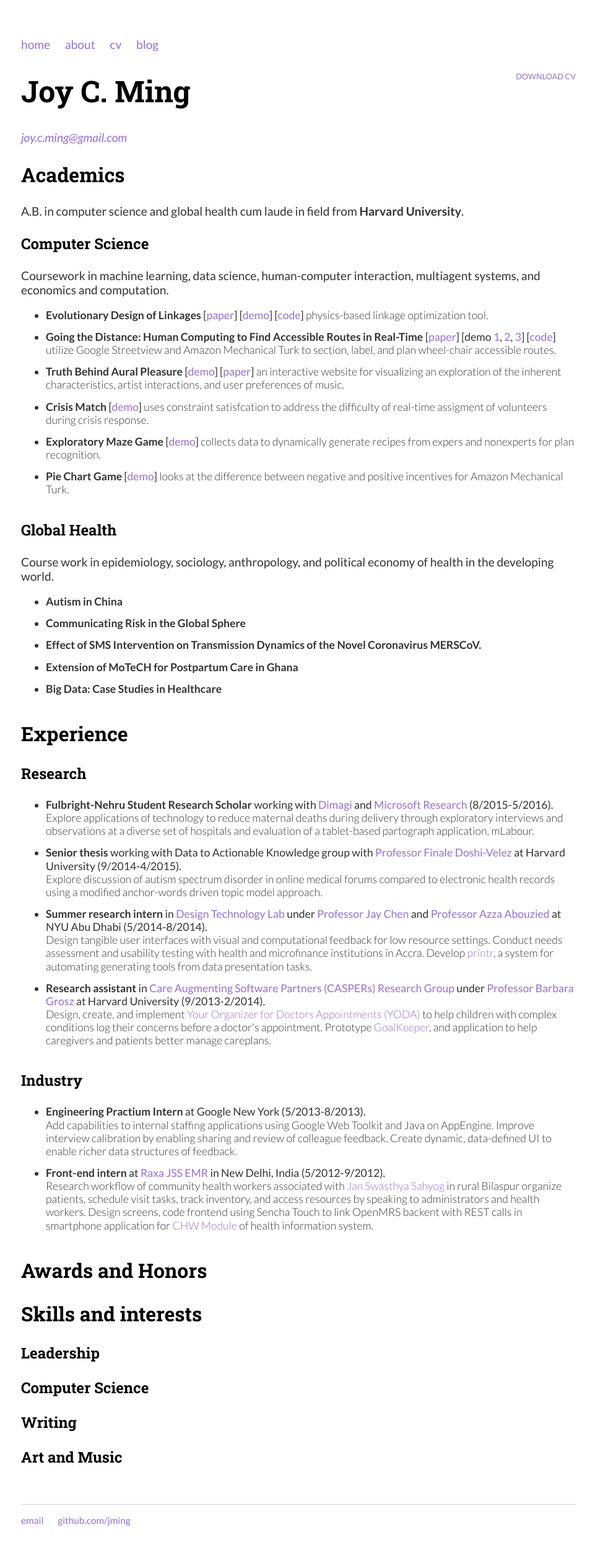
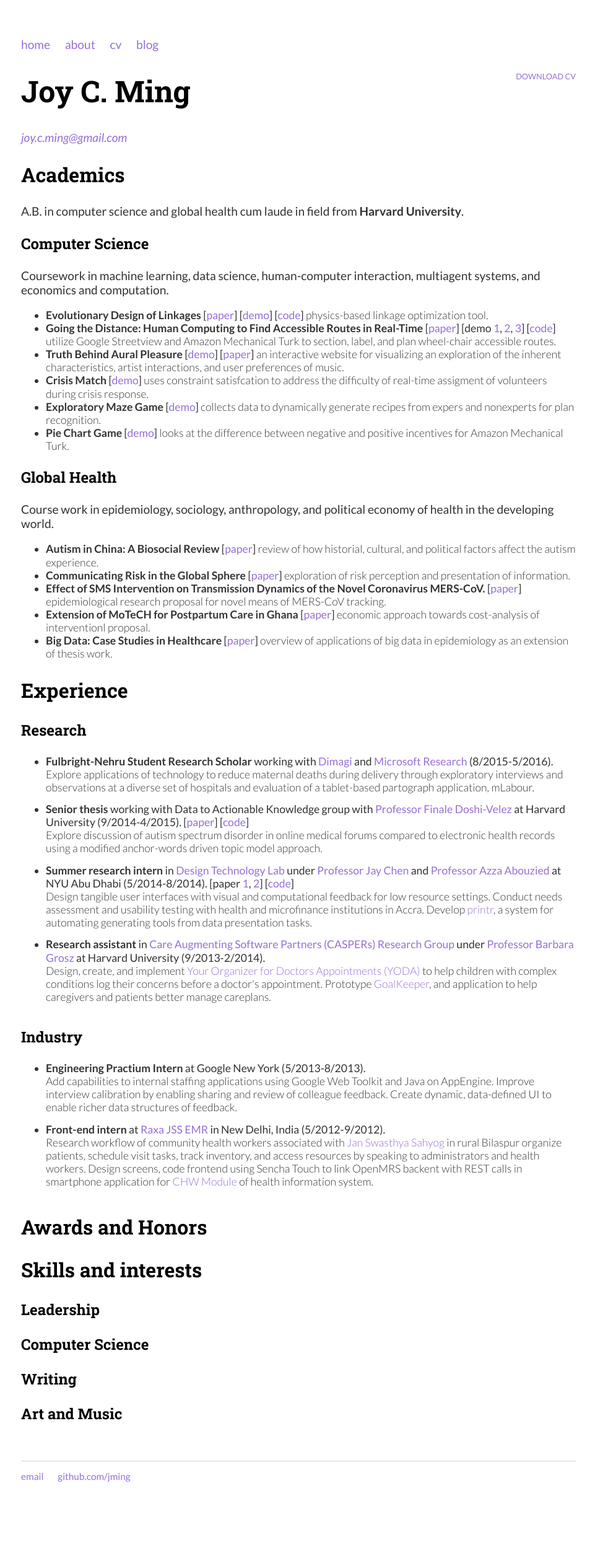
Before and after one commit to jming/jming.github.io, a Jekyll site: the page built from cv/index.html, in a window 1280 px wide. Shown: the whole page at 62% size, without its empty margins (158-1119 px from the left). Built offline with Jekyll 4.4.1, drawn with Linux system fonts in a browser that asks for light colours; after the commit the page ends 2452 px from its top, so only the background shows below that.

Commit message:
content and fonts

```diff
--- a/css/main.css
+++ b/css/main.css
@@ -1,4 +1,4 @@
-body { margin: 60px auto; width: 70%; font-family: 'Lato', 'Sans-Serif'; }
+body { margin: 60px auto; width: 70%; font-family: 'Lato', 'Helvetica', 'Arial', 'Sans-Serif'; }
 
 a { text-decoration: none;
     /*color: #999; */
@@ -7,15 +7,15 @@ a { text-decoration: none;
 a:hover { text-decoration: underline; }
 
 p, ul { font-size: 1.3em; line-height: 1.2em; color: #333;
-font-family: 'Lato', 'Sans-Serif';}
+font-family: 'Lato', 'Helvetica', 'Arial', 'Sans-Serif';}
 
-h1, h2, h3, h4 { font-family: 'Roboto Slab', 'Arial', 'Sans-Serif'; }
+h1, h2, h3, h4 { font-family: 'Roboto Slab', 'Helvetica', 'Arial', 'Sans-Serif'; }
 h1 { font-size: 3em;  }
 h2 { font-size: 2.7em; }
 h3 { font-size: 2.3em; }
 h4 { font-size: 1.9em; }
 
-nav ul, footer ul { font-size: 1.2em; font-family: 'Lato', 'Arial', 'Sans-Serif'; padding: 0px; list-style: none; }
+nav ul, footer ul { font-size: 1.2em; font-family: 'Lato', 'Helvetica', 'Arial', 'Sans-Serif'; padding: 0px; list-style: none; }
 nav ul li, footer ul li { display: inline; margin-right: 20px; }
 
 footer { border-top: 1px solid #d5d5d5; font-size: .8em; }
@@ -30,9 +30,10 @@ ul.posts li { list-style: none; }
 .cv h2 { font-size: 2em; }
 .cv h3 { font-size: 1.5em;}
 /*.cv h4 { font-size: 1.3em;}*/
-.cv address, .cv .download { font-family: 'Lato', 'Arial', 'Sans-Serif'; color: #966fd6;}
+.cv address, .cv .download { font-family: 'Lato', 'Helvetica', 'Arial', 'Sans-Serif'; color: #966fd6;}
 .cv address, .cv p { font-size: 1.2em; }
 .cv ul { font-size: 1.1em; }
 .cv entry { font-size: 1em; font-weight: 300;}
 .cv li { padding-bottom: 0.8em;}
+.cv .compact li { padding-bottom: 0em;}
 .cv .download { float: right; font-size: .8em; text-transform: uppercase; }
--- a/cv/index.html
+++ b/cv/index.html
@@ -23,12 +23,12 @@ title: CV of Joy C. Ming
 		<h3>Computer Science</h3>
 		<p>Coursework in machine learning, data science, human-computer interaction, multiagent systems, and economics and computation.</p>
 
-			<ul>
+			<ul class='compact'>
 
-				<li><strong>Evolutionary Design of Linkages</strong> [<a href="papers/Linkage_Final_Paper.pdf">paper</a>] [<a href="http://git.amandaghassaei.com/Linkages/">demo</a>] [<a href="https://github.com/amandaghassaei/LinkageOptimization">code</a>] <entry> physics-based linkage optimization tool.</entry>
+				<li><strong>Evolutionary Design of Linkages</strong> [<a href="papers/linkage.pdf">paper</a>] [<a href="http://git.amandaghassaei.com/Linkages/">demo</a>] [<a href="https://github.com/amandaghassaei/LinkageOptimization">code</a>] <entry> physics-based linkage optimization tool.</entry>
 				</li>
 
-				<li><strong>Going the Distance: Human Computing to Find Accessible Routes in Real-Time</strong> [<a href="papers/CS279_FinalProject_GoingTheDistance.pdf">paper</a>] [demo <a href="http://www.hcs.harvard.edu/~jming/cs279/finalproject/step1/">1</a>, <a href="http://www.hcs.harvard.edu/~jming/cs279/finalproject/step2/">2</a>, <a href="http://www.hcs.harvard.edu/~jming/cs279/finalproject/step4/">3</a>] [<a href="">code</a>] <entry>utilize Google Streetview and Amazon Mechanical Turk to section, label, and plan wheel-chair accessible routes.</entry>
+				<li><strong>Going the Distance: Human Computing to Find Accessible Routes in Real-Time</strong> [<a href="papers/distance.pdf">paper</a>] [demo <a href="http://www.hcs.harvard.edu/~jming/cs279/finalproject/step1/">1</a>, <a href="http://www.hcs.harvard.edu/~jming/cs279/finalproject/step2/">2</a>, <a href="http://www.hcs.harvard.edu/~jming/cs279/finalproject/step4/">3</a>] [<a href="">code</a>] <entry>utilize Google Streetview and Amazon Mechanical Turk to section, label, and plan wheel-chair accessible routes.</entry>
 
 				<li><strong>Truth Behind Aural Pleasure</strong> [<a href="http://aural-pleasure.herokuapp.com/">demo</a>] [<a href="http://aural-pleasure.herokuapp.com/">paper</a>]
 				<entry>an interactive website for visualizing an exploration of the inherent characteristics, artist interactions, and user preferences of music.</entry></li>
@@ -45,13 +45,13 @@ title: CV of Joy C. Ming
 		<h3>Global Health</h3>
 		<p>Course work in epidemiology, sociology, anthropology, and political economy of health in the developing world.</p>
 
-			<ul>
+			<ul class='compact'>
 
-				<li><strong>Autism in China</strong></li>
-				<li><strong>Communicating Risk in the Global Sphere</strong></li>
-				<li><strong>Effect of SMS Intervention on Transmission Dynamics of the Novel Coronavirus MERS­CoV.</strong></li>
-				<li><strong>Extension of MoTeCH for Postpartum Care in Ghana</strong></li>
-				<li><strong>Big Data: Case Studies in Healthcare</strong></li>
+				<li><strong>Autism in China: A Biosocial Review</strong> [<a href="http://www.ghjournal.org/autism-in-china-a-biosocial-review/">paper</a>] <entry> review of how historial, cultural, and political factors affect the autism experience.</entry></li>
+				<li><strong>Communicating Risk in the Global Sphere</strong> [<a href="papers/risk.pdf">paper</a>] <entry>exploration of risk perception and presentation of information.</entry></li>
+				<li><strong>Effect of SMS Intervention on Transmission Dynamics of the Novel Coronavirus MERS­-CoV.</strong> [<a href="papers/coronavirus.pdf">paper</a>] <entry>epidemiological research proposal for novel means of MERS-CoV tracking.</entry></li>
+				<li><strong>Extension of MoTeCH for Postpartum Care in Ghana</strong> [<a href="papers/motech.pdf">paper</a>] <entry> economic approach towards cost-analysis of interventionl proposal.</entry></li>
+				<li><strong>Big Data: Case Studies in Healthcare</strong> [<a href="papers/ghhp.pdf">paper</a>] <entry>overview of applications of big data in epidemiology as an extension of thesis work.</entry></li>
 
 			</ul>
 
@@ -66,11 +66,11 @@ title: CV of Joy C. Ming
 			<entry>Explore applications of technology to reduce maternal deaths during delivery through exploratory interviews and observations at a diverse set of hospitals and evaluation of a tablet-based partograph application, mLabour.</entry>
 			</li>
 
-			<li><strong>Senior thesis</strong> working with Data to Actionable Knowledge group with <a href="http://finale.seas.harvard.edu/">Professor Finale Doshi-Velez</a> at Harvard University (9/2014-4/2015).<br />
+			<li><strong>Senior thesis</strong> working with Data to Actionable Knowledge group with <a href="http://finale.seas.harvard.edu/">Professor Finale Doshi-Velez</a> at Harvard University (9/2014-4/2015). [<a href="thesis.pdf">paper</a>] [<a href="github.com/jming/thesis">code</a>] <br />
 			<entry>Explore discussion of autism spectrum disorder in online medical forums compared to electronic health records using a modified anchor-words driven topic model approach.</entry>
 			</li>
 
-			<li><strong>Summer research intern</strong> in <a href="http://sites.nyuad.nyu.edu/dtl/index.html">Design Technology Lab</a> under <a href="http://cs.nyu.edu/~jchen/">Professor Jay Chen</a> and <a href="http://azza.azurewebsites.net/">Professor Azza Abouzied</a> at NYU Abu Dhabi (5/2014-8/2014). <br />
+			<li><strong>Summer research intern</strong> in <a href="http://sites.nyuad.nyu.edu/dtl/index.html">Design Technology Lab</a> under <a href="http://cs.nyu.edu/~jchen/">Professor Jay Chen</a> and <a href="http://azza.azurewebsites.net/">Professor Azza Abouzied</a> at NYU Abu Dhabi (5/2014-8/2014). [paper <a href="http://dl.acm.org/citation.cfm?doid=2674377.2678268">1</a>, <a href="http://dl.acm.org/citation.cfm?doid=2737856.2738029"> 2</a>] [<a href="https://github.com/jming/paper-api">code</a>] <br />
 			<entry>Design tangible user interfaces with visual and computational feedback for low resource settings. Conduct needs assessment and usability testing with health and microfinance institutions in Accra. Develop <a href="www.hcs.harvard.edu/~jming/paper-api">printr</a>, a system for automating generating tools from data presentation tasks.</entry>
 			</li>
 
```
Also changed, not shown: 12 other files.
